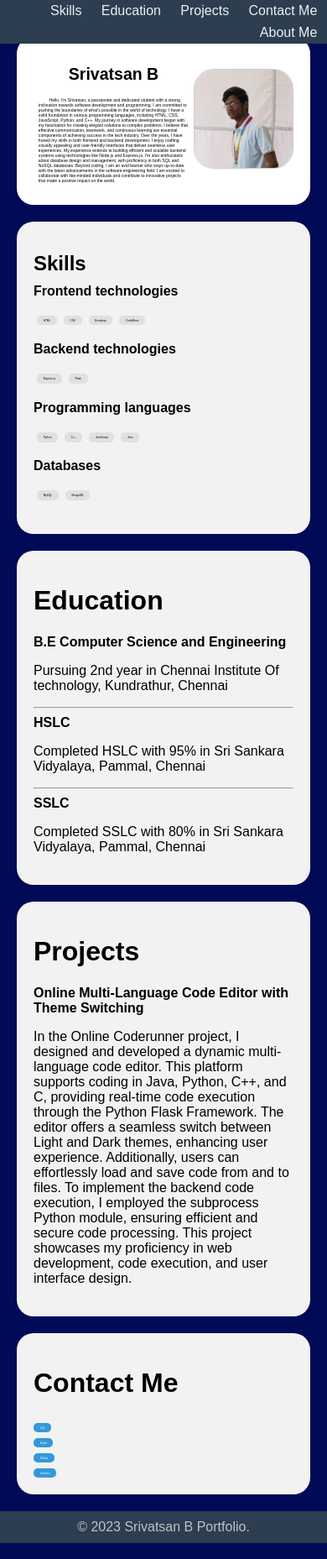
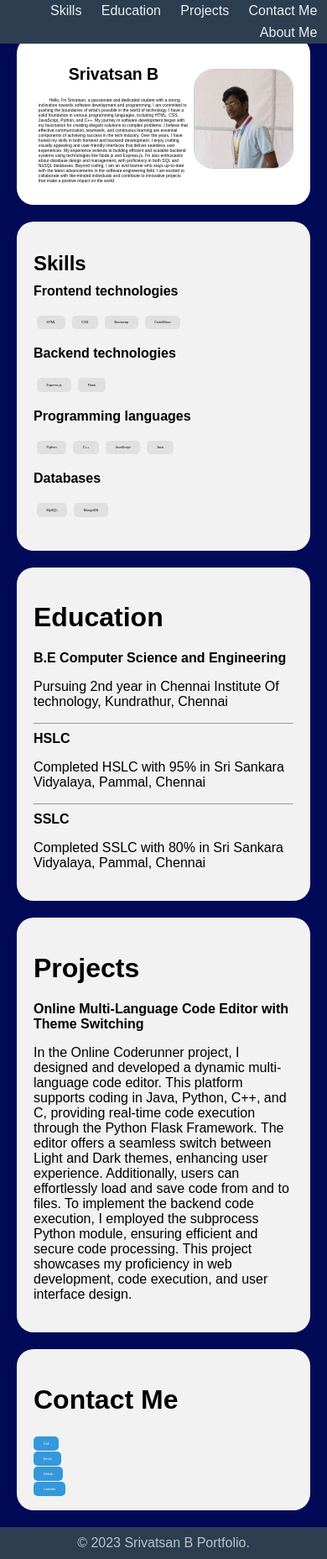
Before and after one commit to Srivatsanb123/Portfolio, a plain HTML site: page index.html in a window 390 px wide. Shown: the whole page at 84% size. Drawn offline with Linux system fonts and the light colour scheme.

Commit message:
Updated CSS

```diff
--- a/style.css
+++ b/style.css
@@ -132,3 +132,15 @@ footer {
     padding: 10px;
     background-color: #2c3e50;
 }
+
+@media screen and (max-width: 768px) {
+    #skills li {
+        font-size: 1vw;
+        padding: 1.5vw 3vw;
+    }
+
+    #contact-flex a {
+        font-size: 1vw;
+        padding: 1.5vw 3vw;
+    }
+}
```
